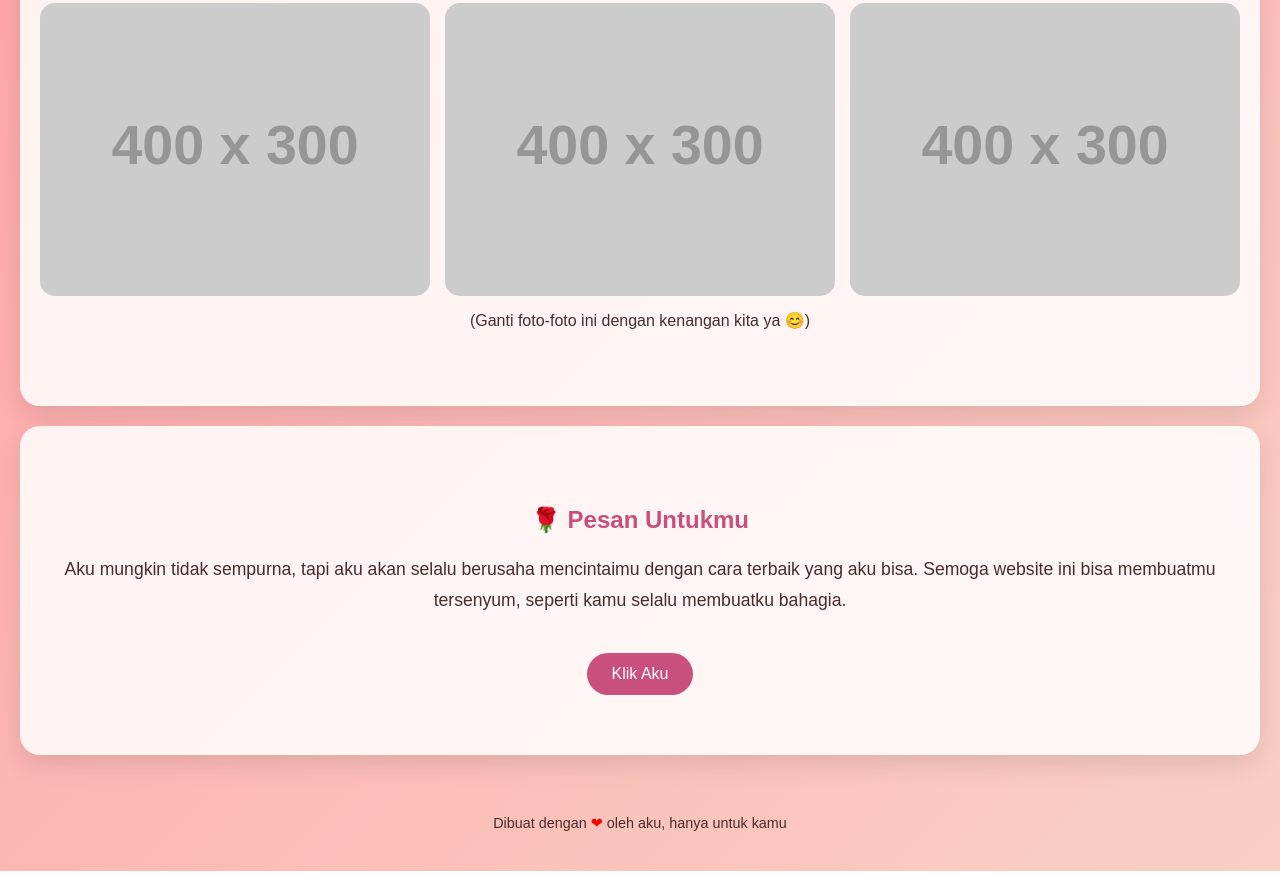
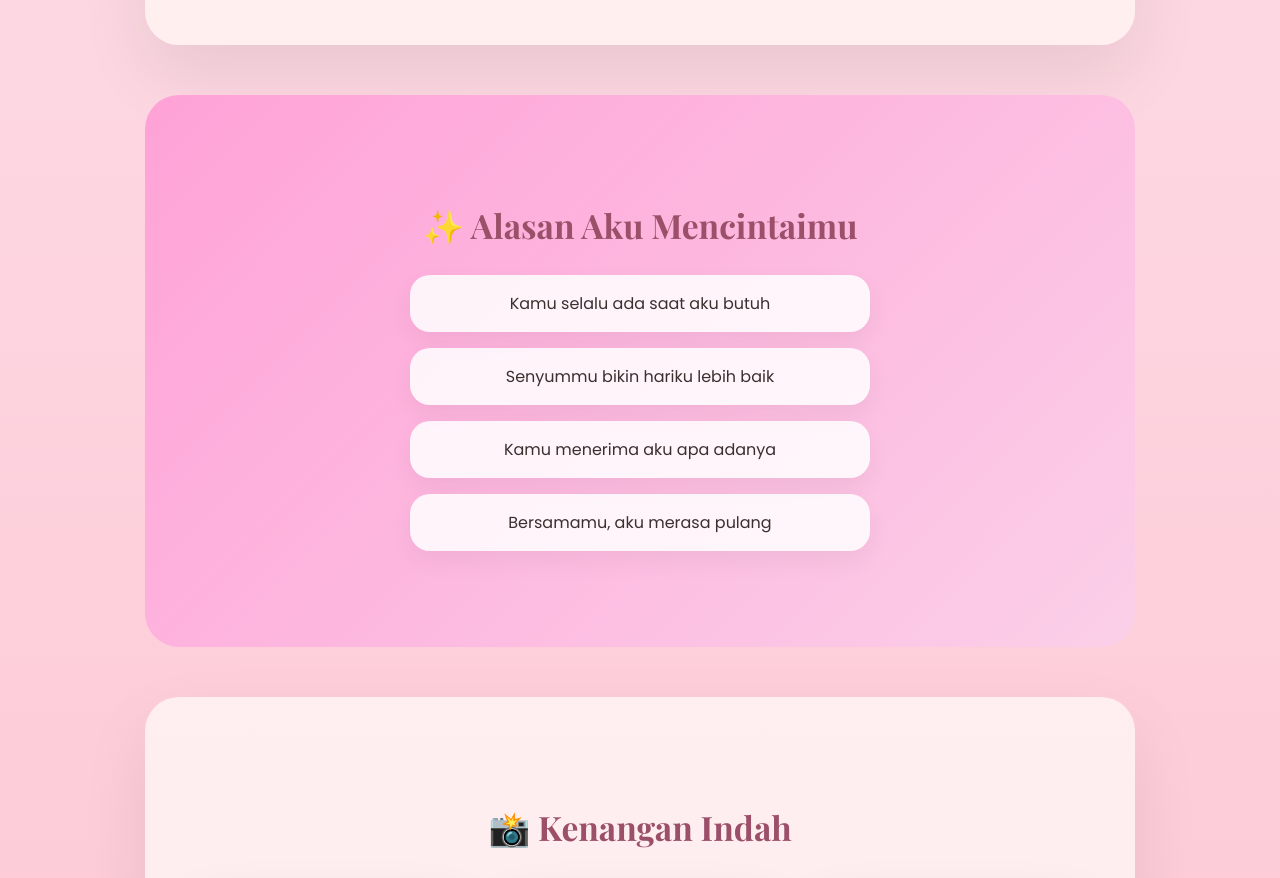
Before and after one commit to RahmadSaleh04/untuk-kamu, a plain HTML site: page index.html in a window 1280 px wide. Shown: the part 742-1620 px from the top of the page. Drawn offline with nearby package versions, Linux system fonts and the light colour scheme; placeholder pictures from the web are drawn by us.

Commit message:
semua untuk kamu

```diff
--- a/index.html
+++ b/index.html
@@ -6,90 +6,169 @@
     <meta name="viewport" content="width=device-width, initial-scale=1.0">
 
     <style>
+        @import url('https://fonts.googleapis.com/css2?family=Playfair+Display:wght@400;600;700&family=Poppins:wght@300;400;500&display=swap');
+
         body {
             margin: 0;
             font-family: 'Poppins', sans-serif;
-            background: linear-gradient(135deg, #ff9a9e, #fad0c4);
-            color: #4a2c2a;
+            background: linear-gradient(180deg, #fce2ea, #ffafc1);
+            color: #3b2f2f;
             text-align: center;
+            overflow-x: hidden;
+        }
+
+        h1, h2 {
+            font-family: 'Playfair Display', serif;
+        }
+
+        @keyframes fadeUp {
+            from { opacity: 0; transform: translateY(30px); }
+            to { opacity: 1; transform: translateY(0); }
+        }
+
+        @keyframes floatSlow {
+            0% { transform: translateY(0); }
+            50% { transform: translateY(-14px); }
+            100% { transform: translateY(0); }
         }
 
         header {
-            padding: 80px 20px;
+            padding: 110px 20px 90px;
+            animation: fadeUp 1.6s ease;
         }
 
         header h1 {
-            font-size: 3em;
-            margin-bottom: 10px;
+            font-size: 3.4em;
+            margin-bottom: 14px;
+            letter-spacing: 1px;
+            animation: floatSlow 6s ease-in-out infinite;
         }
 
         header p {
-            font-size: 1.2em;
+            font-size: 1.15em;
+            opacity: 0.75;
         }
 
         section {
-            padding: 60px 20px;
-            background: rgba(255, 255, 255, 0.85);
-            margin: 20px;
-            border-radius: 20px;
-            box-shadow: 0 10px 25px rgba(0,0,0,0.1);
+            max-width: 900px;
+            margin: 50px auto;
+            padding: 80px 45px;
+            border-radius: 34px;
+            animation: fadeUp 1.4s ease;
         }
 
-        section h2 {
-            margin-bottom: 20px;
-            color: #c94f7c;
+        .card {
+            background: rgba(255, 241, 241, 0.95);
+            box-shadow: 0 30px 70px rgba(0,0,0,0.08);
+        }
+
+        .highlight {
+            background: linear-gradient(135deg, #ffa2d7, #fbcfe8);
+        }
+
+        h2 {
+            font-size: 2.1em;
+            margin-bottom: 28px;
+            color: #9b4f68;
+        }
+
+        .love-note {
+            font-size: 1.08em;
+            line-height: 2;
+            max-width: 650px;
+            margin: auto;
+            opacity: 0.95;
         }
 
         .gallery {
             display: grid;
-            grid-template-columns: repeat(auto-fit, minmax(200px, 1fr));
-            gap: 15px;
+            grid-template-columns: repeat(auto-fit, minmax(240px, 1fr));
+            gap: 28px;
+            margin-top: 40px;
         }
 
         .gallery img {
             width: 100%;
-            border-radius: 15px;
+            border-radius: 26px;
             object-fit: cover;
+            box-shadow: 0 25px 55px rgba(0,0,0,0.15);
+            transition: transform 0.6s ease, box-shadow 0.6s ease;
         }
 
-        .love-note {
-            font-size: 1.1em;
-            line-height: 1.8;
+        .gallery img:hover {
+            transform: translateY(-10px) scale(1.04);
+            box-shadow: 0 35px 75px rgba(0,0,0,0.22);
+        }
+
+        .quote {
+            font-size: 1.6em;
+            font-style: italic;
+            background: linear-gradient(135deg, #fff7ed, #ffe4e6);
+            color: #5a3e36;
+            box-shadow: inset 0 0 0 1px rgba(255,255,255,0.6);
+        }
+
+        .reasons {
+            list-style: none;
+            padding: 0;
+        }
+
+        .reasons li {
+            background: rgba(255,255,255,0.85);
+            margin: 16px auto;
+            padding: 16px 20px;
+            max-width: 420px;
+            border-radius: 20px;
+            font-size: 1em;
+            box-shadow: 0 10px 25px rgba(0,0,0,0.05);
+        }
+
+        .bucin {
+            background: linear-gradient(135deg, #fde7f3, #f9a8d4);
+            color: #3b2f2f;
+        }
+
+        button {
+            background: linear-gradient(135deg, #d16ba5, #f472b6);
+            color: #fff;
+            border: none;
+            padding: 15px 42px;
+            font-size: 1.05em;
+            border-radius: 50px;
+            cursor: pointer;
+            box-shadow: 0 18px 40px rgba(209,107,165,0.45);
+            transition: transform 0.35s ease, box-shadow 0.35s ease;
+        }
+
+        button:hover {
+            transform: translateY(-5px);
+            box-shadow: 0 28px 60px rgba(209,107,165,0.65);
         }
 
         footer {
-            padding: 40px 20px;
-            font-size: 0.9em;
+            padding: 70px 20px;
+            font-size: 0.95em;
+            opacity: 0.85;
         }
 
         .heart {
-            color: red;
-        }
-
-        button {
-            background: #c94f7c;
-            color: white;
-            border: none;
-            padding: 12px 25px;
-            font-size: 1em;
-            border-radius: 30px;
-            cursor: pointer;
-            transition: 0.3s;
-        }
-
-        button:hover {
-            background: #a83e65;
+            color: #d16ba5;
+            animation: floatSlow 3.5s ease-in-out infinite;
         }
     </style>
 </head>
 <body>
+
+<!-- Decorative background shapes -->
+<div class="blob blob1"></div>
+<div class="blob blob2"></div>
 
 <header>
     <h1>Hai, Cintaku ❤️</h1>
     <p>Website kecil ini aku buat khusus untuk kamu</p>
 </header>
 
-<section>
+<section class="card">
     <h2>💌 Tentang Kita</h2>
     <p class="love-note">
         Sejak pertama kali kita bertemu, hidupku terasa berbeda.
@@ -98,30 +177,61 @@
     </p>
 </section>
 
-<section>
+<section class="highlight">
+    <h2>✨ Alasan Aku Mencintaimu</h2>
+    <ul class="reasons">
+        <li>Kamu selalu ada saat aku butuh</li>
+        <li>Senyummu bikin hariku lebih baik</li>
+        <li>Kamu menerima aku apa adanya</li>
+        <li>Bersamamu, aku merasa pulang</li>
+    </ul>
+</section>
+
+<section class="card">
     <h2>📸 Kenangan Indah</h2>
     <div class="gallery">
-        <img src="https://via.placeholder.com/400x300?text=Foto+1" alt="Kenangan 1">
-        <img src="https://via.placeholder.com/400x300?text=Foto+2" alt="Kenangan 2">
-        <img src="https://via.placeholder.com/400x300?text=Foto+3" alt="Kenangan 3">
+        <img src="images/foto 1.jpeg" alt="Kenangan 1">
+        <img src="images/foto 2.jpeg" alt="Kenangan 2">
+        <img src="images/foto 3.jpeg" alt="Kenangan 3">
     </div>
-    <p style="margin-top:15px;">(Ganti foto-foto ini dengan kenangan kita ya 😊)</p>
 </section>
 
-<section>
+<section class="quote">
+    <p>"Aku tidak menjanjikan sempurna, tapi aku menjanjikan setia."</p>
+</section>
+
+<section class="card">
     <h2>🌹 Pesan Untukmu</h2>
     <p class="love-note">
         Aku mungkin tidak sempurna, tapi aku akan selalu berusaha
         mencintaimu dengan cara terbaik yang aku bisa.
-        Semoga website ini bisa membuatmu tersenyum,
-        seperti kamu selalu membuatku bahagia.
     </p>
     <br>
     <button onclick="alert('Aku sayang kamu ❤️')">Klik Aku</button>
 </section>
 
+<section class="bucin">
+    <h2>💖 Kamu Segalanya Buat Aku</h2>
+    <p class="love-note">
+        Kalau aku harus memilih antara dunia dan kamu,
+        aku akan memilih kamu.
+        Karena tanpamu, dunia tidak akan pernah terasa sama.
+    </p>
+
+    <div class="love-box">
+        <p>❤️ Aku sayang kamu hari ini</p>
+        <p>❤️ Aku sayang kamu besok</p>
+        <p>❤️ Aku sayang kamu selamanya</p>
+    </div>
+
+    <button class="big-love" onclick="alert('Aku cinta kamu, lebih dari kata-kata ❤️')">
+        Peluk Virtual 🤍
+    </button>
+</section>
+
 <footer>
-    Dibuat dengan <span class="heart">❤</span> oleh aku, hanya untuk kamu
+    Dibuat dengan <span class="heart">❤</span> penuh cinta, rindu, dan doa<br>
+    <small>— Dari aku, yang selalu jatuh cinta padamu setiap hari</small>
 </footer>
 
 </body>
```
Also changed, not shown: images/foto 1.jpeg (added), images/foto 2.jpeg (added), images/foto 3.jpeg (added).
